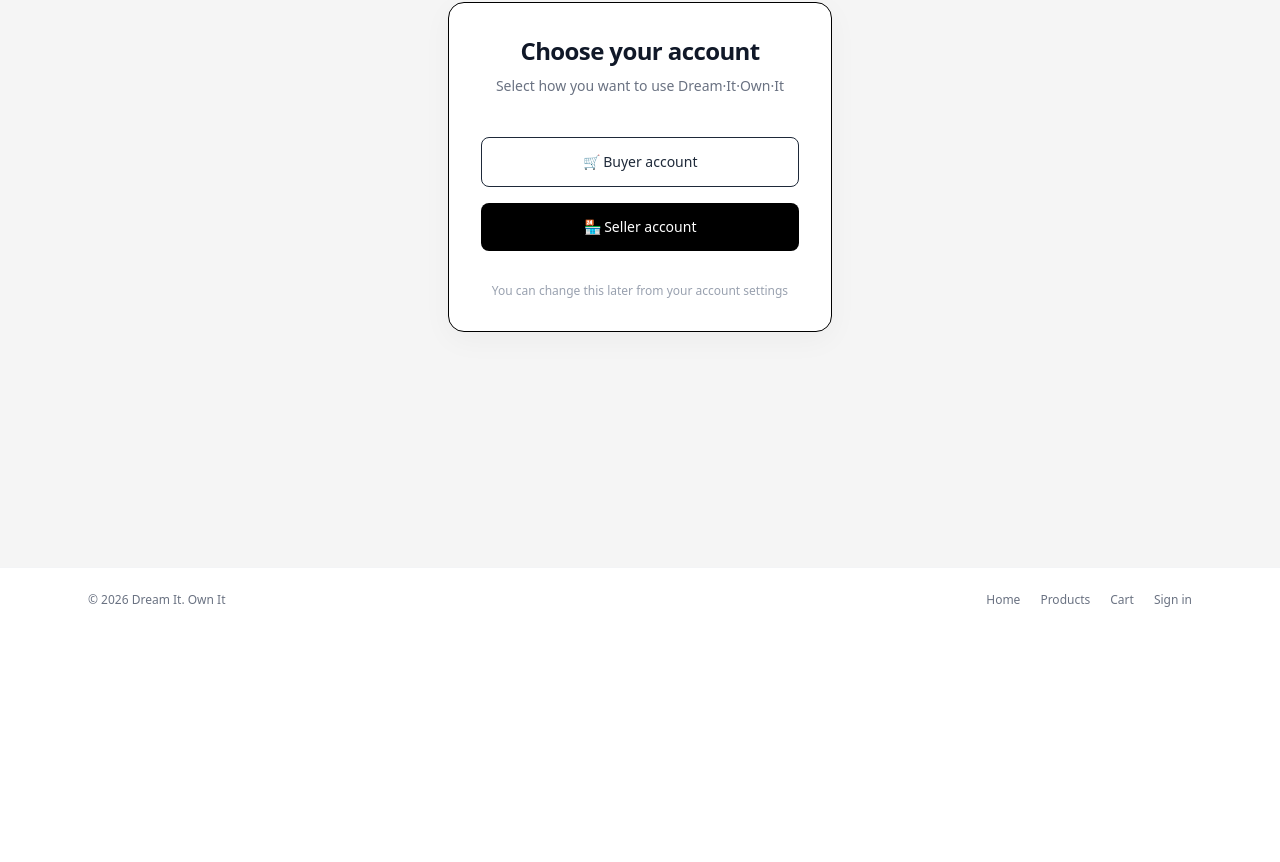
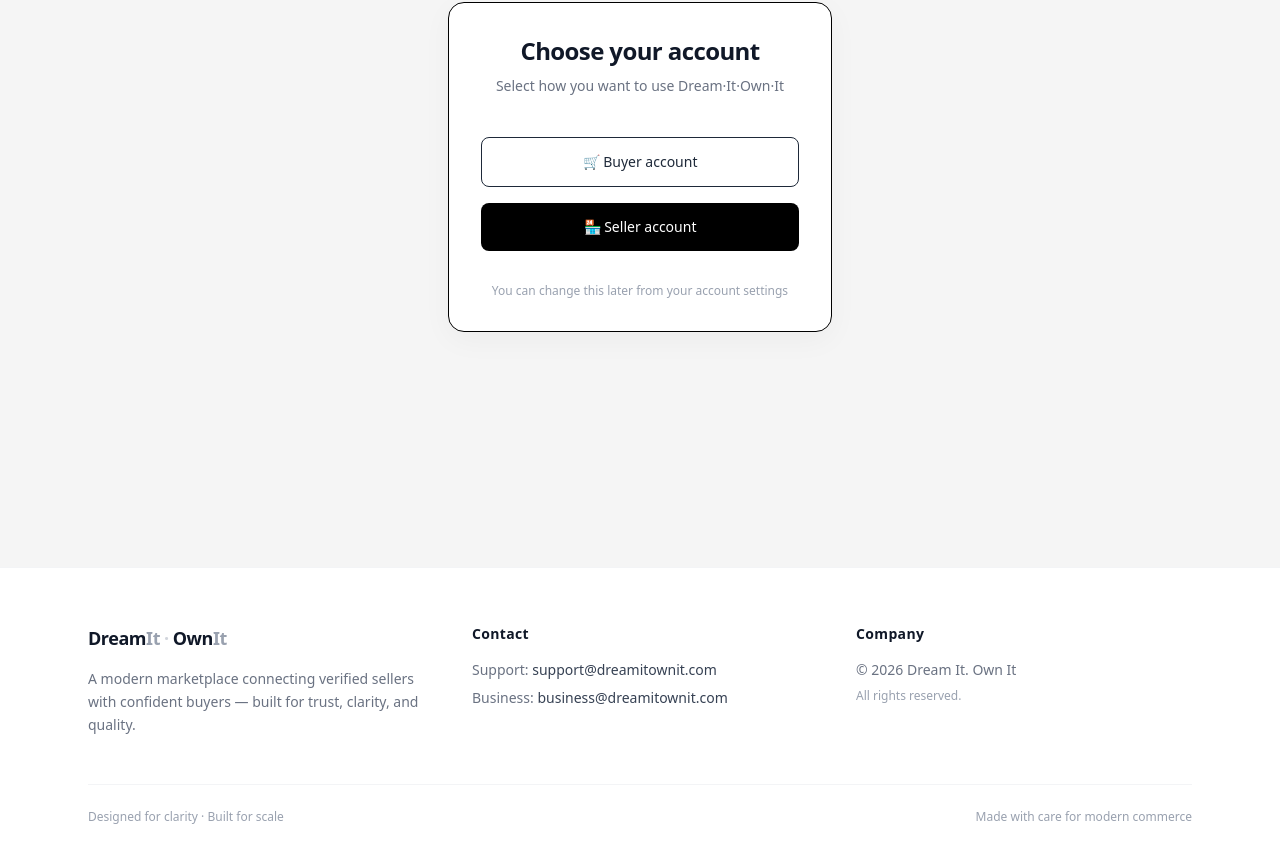
Before and after one commit to Rahinmon2903/ecommerce_frontEnd, a React (Vite) app: page / in a window 1280 px wide. Shown: the part 298-1160 px from the top of the page. Before the commit the page ends 930 px from the top, so only its background shows below. Built offline with nearby package versions, Linux system fonts and the light colour scheme.

Commit message:
ract toastigy updated

```diff
--- a/package.json
+++ b/package.json
@@ -16,6 +16,7 @@
     "react-dom": "^19.2.0",
     "react-icons": "^5.5.0",
     "react-router-dom": "^7.11.0",
+    "react-toastify": "^11.0.5",
     "tailwindcss": "^4.1.18"
   },
   "devDependencies": {
--- a/src/Components/Footer.jsx
+++ b/src/Components/Footer.jsx
@@ -1,45 +1,82 @@
-import { Link } from "react-router-dom";
-
 const Footer = () => {
   return (
-    <footer className="border-t border-gray-100">
-      <div className="max-w-6xl mx-auto px-6 py-6 flex flex-col md:flex-row items-center justify-between gap-4 text-xs text-gray-500">
+    <footer className="bg-white border-t border-gray-100">
+      <div className="max-w-6xl mx-auto px-6 py-14">
 
-        {/* Left */}
-        <p className="order-2 md:order-1">
-          © {new Date().getFullYear()} Dream It. Own It
-        </p>
+        {/* TOP */}
+        <div className="grid grid-cols-1 md:grid-cols-3 gap-12">
 
-        {/* Right */}
-        <nav className="order-1 md:order-2 flex items-center gap-5">
-          <Link
-            to="/"
-            className="hover:text-black transition-colors"
-          >
-            Home
-          </Link>
+          {/* BRAND */}
+          <div>
+            <h3 className="text-lg font-semibold tracking-tight text-gray-900">
+              Dream<span className="text-gray-400">It</span>
+              <span className="mx-1 text-gray-300">·</span>
+              Own<span className="text-gray-400">It</span>
+            </h3>
 
-          <Link
-            to="/products"
-            className="hover:text-black transition-colors"
-          >
-            Products
-          </Link>
+            <p className="mt-4 text-sm text-gray-500 leading-relaxed max-w-sm">
+              A modern marketplace connecting verified sellers with
+              confident buyers — built for trust, clarity, and quality.
+            </p>
+          </div>
 
-          <Link
-            to="/cart"
-            className="hover:text-black transition-colors"
-          >
-            Cart
-          </Link>
+          {/* CONTACT */}
+          <div>
+            <h4 className="text-sm font-semibold text-gray-900 mb-4 tracking-wide">
+              Contact
+            </h4>
 
-          <Link
-            to="/login"
-            className="hover:text-black transition-colors"
-          >
-            Sign in
-          </Link>
-        </nav>
+            <div className="space-y-2 text-sm">
+              <p className="text-gray-500">
+                Support:{" "}
+                <a
+                  href="mailto:support@dreamitownit.com"
+                  className="text-gray-700 hover:text-black transition"
+                >
+                  support@dreamitownit.com
+                </a>
+              </p>
+
+              <p className="text-gray-500">
+                Business:{" "}
+                <a
+                  href="mailto:business@dreamitownit.com"
+                  className="text-gray-700 hover:text-black transition"
+                >
+                  business@dreamitownit.com
+                </a>
+              </p>
+            </div>
+          </div>
+
+          {/* LEGAL */}
+          <div>
+            <h4 className="text-sm font-semibold text-gray-900 mb-4 tracking-wide">
+              Company
+            </h4>
+
+            <p className="text-sm text-gray-500">
+              © {new Date().getFullYear()} Dream It. Own It
+            </p>
+
+            <p className="mt-2 text-xs text-gray-400">
+              All rights reserved.
+            </p>
+          </div>
+        </div>
+
+        {/* BOTTOM LINE */}
+        <div className="mt-12 pt-6 border-t border-gray-100
+                        flex flex-col sm:flex-row items-center
+                        justify-between gap-4 text-xs text-gray-400">
+          <p>
+            Designed for clarity · Built for scale
+          </p>
+
+          <p>
+            Made with care for modern commerce
+          </p>
+        </div>
       </div>
     </footer>
   );
--- a/src/Components/Navbar.jsx
+++ b/src/Components/Navbar.jsx
@@ -9,11 +9,11 @@ import {
   FiLogOut,
   FiBox,
   FiGrid,
+  FiBarChart2,
 } from "react-icons/fi";
 
 const Navbar = () => {
   const navigate = useNavigate();
-
   const auth = JSON.parse(localStorage.getItem("auth"));
   const role = auth?.user?.role;
 
@@ -25,24 +25,32 @@ const Navbar = () => {
     navigate("/login");
   };
 
-  /*  FETCH COUNTS (BUYER)  */
-  useEffect(() => {
+  /* ---------------- FETCH COUNTS ---------------- */
+  const fetchCounts = async () => {
     if (!auth || role !== "buyer") return;
 
-    const fetchCounts = async () => {
     try {
       const cartRes = await api.get("/cart");
       setCartCount(cartRes.data.cart?.products?.length || 0);
 
       const orderRes = await api.get("/orders/my-orders");
       setOrderCount(orderRes.data.orders?.length || 0);
-      } catch {
+    } catch (err) {
       console.error("Navbar count fetch failed");
     }
   };
 
+
+  useEffect(() => {
     fetchCounts();
   }, [auth, role]);
+
+
+  useEffect(() => {
+    window.addEventListener("cart-updated", fetchCounts);
+    return () =>
+      window.removeEventListener("cart-updated", fetchCounts);
+  }, []);
 
   return (
     <header className="bg-white border-b sticky top-0 z-50">
@@ -59,7 +67,7 @@ const Navbar = () => {
         </Link>
 
         {/* NAV */}
-        <nav className="flex items-center gap-6 text-sm text-gray-700">
+        <nav className="flex items-center gap-6 text-gray-700">
 
           {/* NOT LOGGED IN */}
           {!auth && (
@@ -71,25 +79,20 @@ const Navbar = () => {
               <Link
                 to="/register-buyer"
                 className="px-4 py-2 bg-black text-white rounded-md
-                           font-medium hover:opacity-90 transition"
+                           text-sm font-medium hover:opacity-90"
               >
                 Create account
               </Link>
             </>
           )}
 
-          {/* BUYER */}
+          {/* BUYER NAV */}
           {auth && role === "buyer" && (
             <>
-              {/* PRODUCTS */}
-              <Link
-                to="/products"
-                className="flex items-center gap-1 hover:text-black"
-              >
+              <Link to="/products" className="hover:text-black">
                 <FiGrid size={20} />
               </Link>
 
-              {/* CART */}
               <Link to="/cart" className="relative hover:text-black">
                 <FiShoppingCart size={20} />
                 {cartCount > 0 && (
@@ -103,7 +106,6 @@ const Navbar = () => {
                 )}
               </Link>
 
-              {/* ORDERS */}
               <Link to="/my-orders" className="relative hover:text-black">
                 <FiPackage size={20} />
                 {orderCount > 0 && (
@@ -117,39 +119,37 @@ const Navbar = () => {
                 )}
               </Link>
 
-              {/* WISHLIST */}
               <Link to="/wishlist" className="hover:text-black">
                 <FiHeart size={20} />
               </Link>
 
-              {/* LOGOUT */}
               <button
                 onClick={handleLogout}
-                className="flex items-center gap-1 text-red-500 hover:text-red-600"
+                className="hover:text-red-600 text-red-500"
               >
                 <FiLogOut size={18} />
               </button>
             </>
           )}
 
-          {/* SELLER */}
+          {/* SELLER NAV (WITH ICONS) */}
           {auth && role === "seller" && (
             <>
               <Link to="/seller-dashboard" className="hover:text-black">
-                Dashboard
+                <FiBox size={20} />
               </Link>
 
               <Link to="/seller-orders" className="hover:text-black">
-                <FiBox size={18} />
+                <FiPackage size={20} />
               </Link>
 
               <Link to="/seller-stats" className="hover:text-black">
-                Analytics
+                <FiBarChart2 size={20} />
               </Link>
 
               <button
                 onClick={handleLogout}
-                className="flex items-center gap-1 text-red-500 hover:text-red-600"
+                className="hover:text-red-600 text-red-500"
               >
                 <FiLogOut size={18} />
               </button>
--- a/src/main.jsx
+++ b/src/main.jsx
@@ -1,10 +1,23 @@
+import { createRoot } from "react-dom/client";
+import "./index.css";
+import App from "./App.jsx";
 
-import { createRoot } from 'react-dom/client'
-import './index.css'
-import App from './App.jsx'
+import { ToastContainer } from "react-toastify";
+import "react-toastify/dist/ReactToastify.css";
 
-createRoot(document.getElementById('root')).render(
-
+createRoot(document.getElementById("root")).render(
+  <>
     <App />
 
-)
+
+    <ToastContainer
+      position="top-right"
+      autoClose={2500}
+      hideProgressBar={false}
+      newestOnTop
+      closeOnClick
+      pauseOnHover
+      draggable
+    />
+  </>
+);
```
Also changed, not shown: 1 other file (tests, documents, lock files or other folders). Lines whose indentation alone changed are shown as unchanged.
